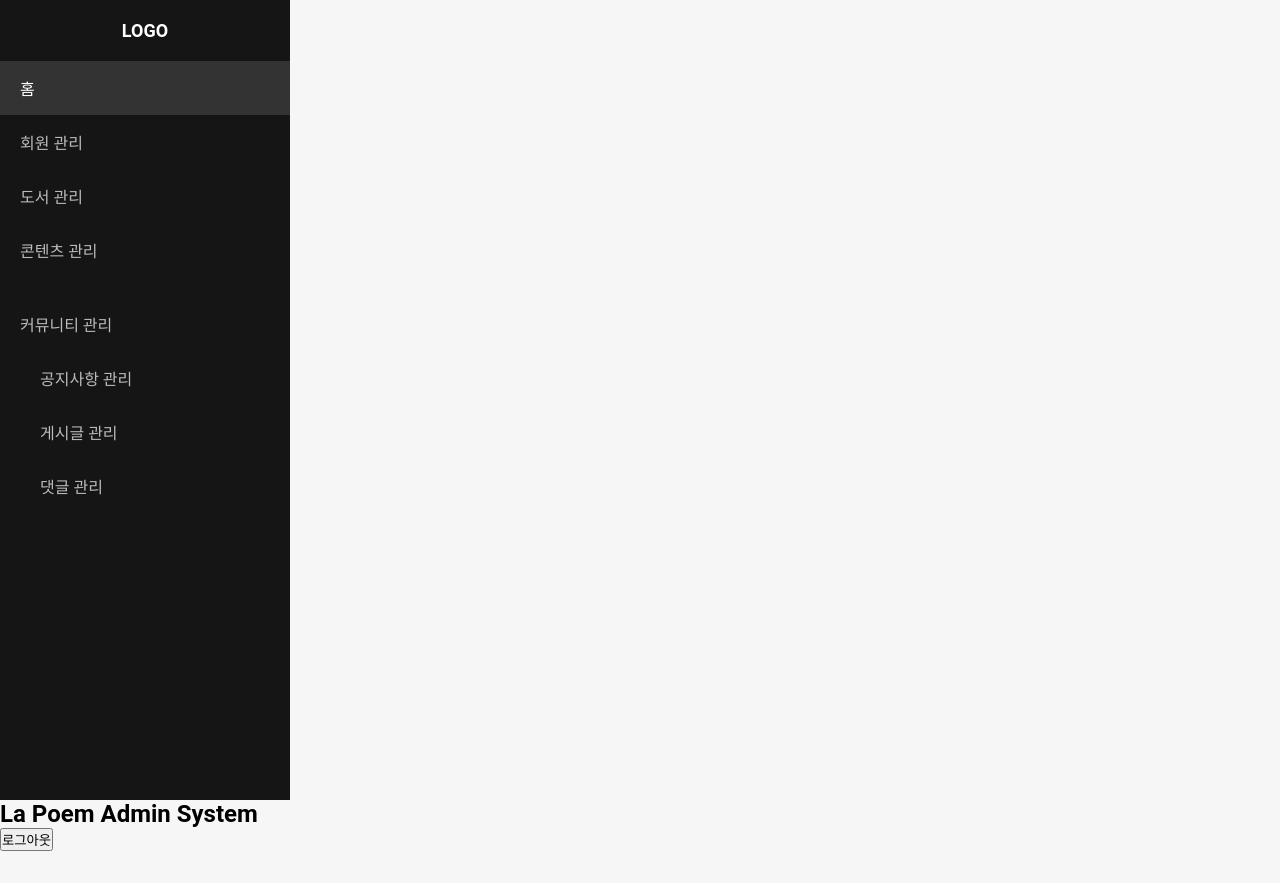
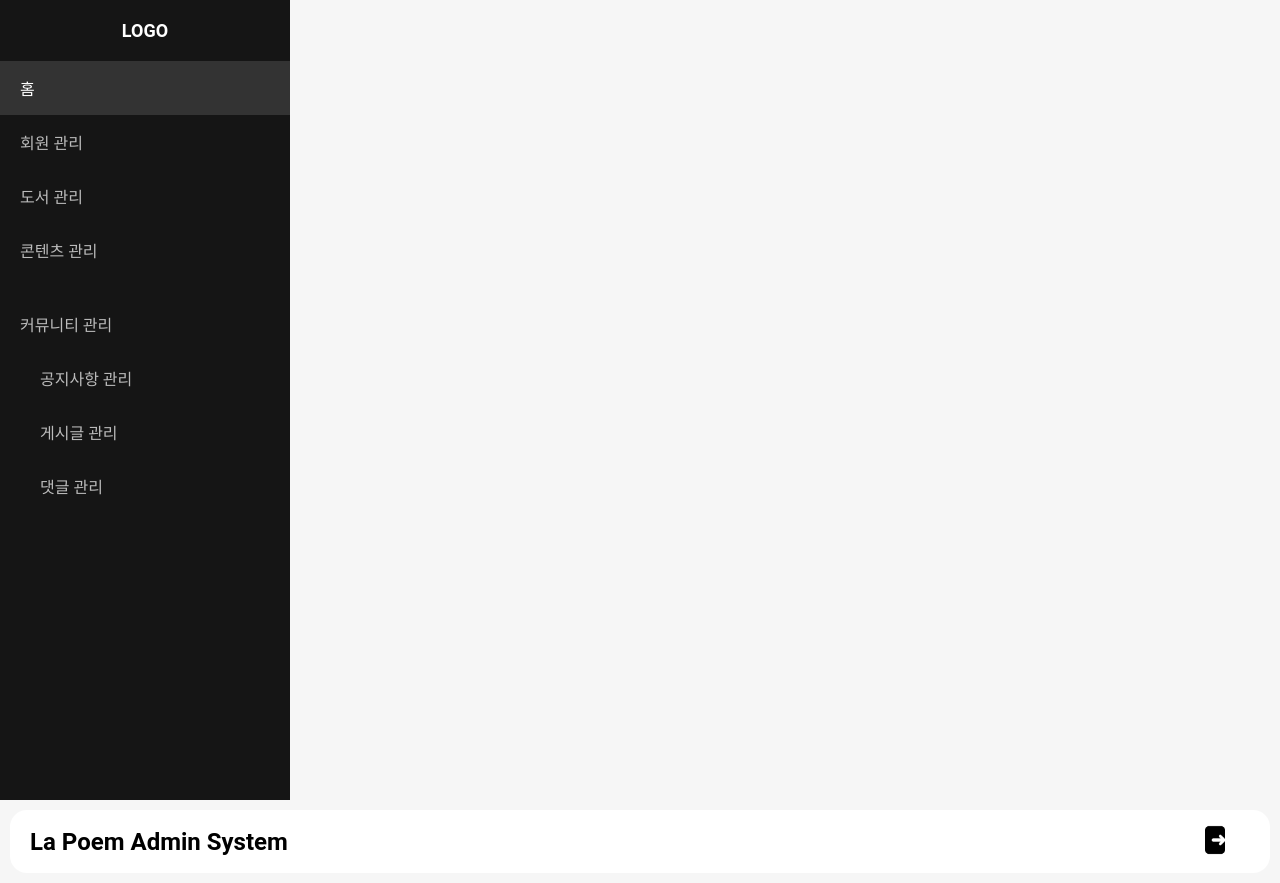
Before and after one commit to lollipopwyn/proj_lapoem_admin, a React (Create React App) app: page / in a window 1280 px wide. Before the commit the page ends 851 px from the top, so only its background shows below. Built offline with nearby package versions, Linux system fonts and the light colour scheme.

Commit message:
241112_style_admin_공통 css 파일 추가, 헤더 수정 추가_나라

```diff
--- a/src/components/Header.js
+++ b/src/components/Header.js
@@ -1,10 +1,14 @@
 import React from 'react';
+import '../components/common.css';
+import logoutIcon from './assets/images/icon_logout.png';
 
 const Header = () => {
   return (
-    <div>
-      <h2>La Poem Admin System</h2>
-      <button>로그아웃</button>
+    <div className="header">
+      <h2 className="header_title">La Poem Admin System</h2>
+      <button className="header_logout">
+        <img src={logoutIcon} alt="Logout" className="logout_icon" />
+      </button>
     </div>
   );
 };
--- /dev/null
+++ b/src/components/common.css
@@ -0,0 +1,28 @@
+/* ================헤더============== */
+.header{
+  display: flex;align-items: center;
+    justify-content: space-between;
+    padding: 10px 20px;
+    background-color: white;
+    border-radius: 17px;
+    margin: 10px;
+}
+
+.header_title{
+  border-radius: 15px;
+  font-size: 24px;
+  margin: 0;
+}
+
+.header_logout{
+ background: none;
+  border: none;
+  cursor: pointer;
+  padding: 0;
+}
+
+.logout_icon {
+  width: 40px;
+  height: 40px;
+  margin-right: 15px;
+}
```
